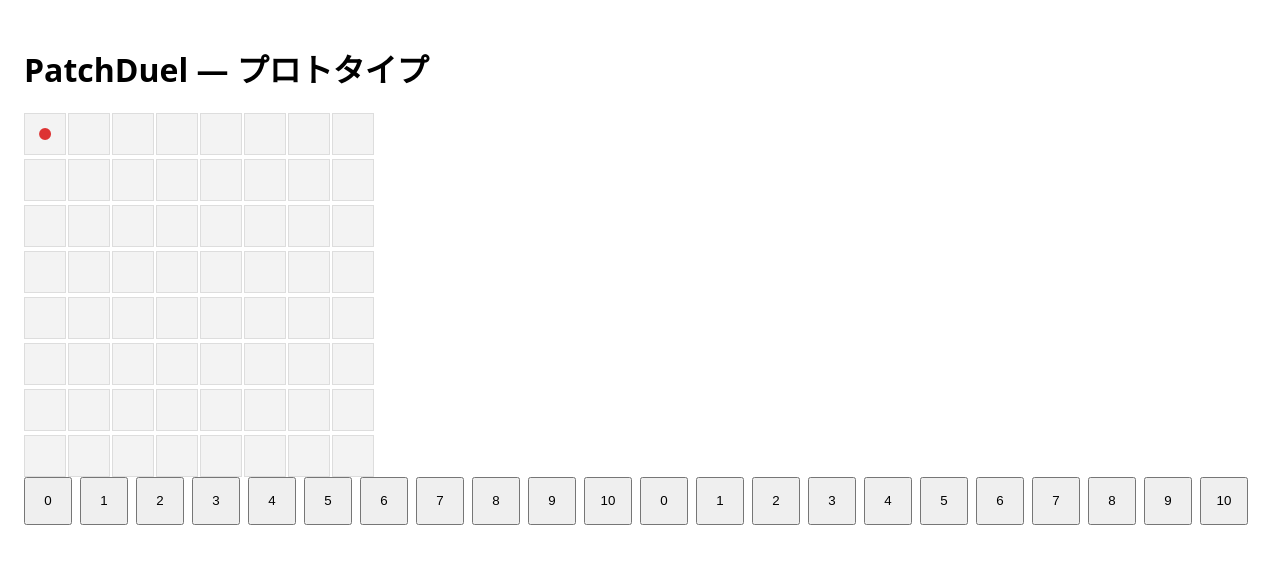
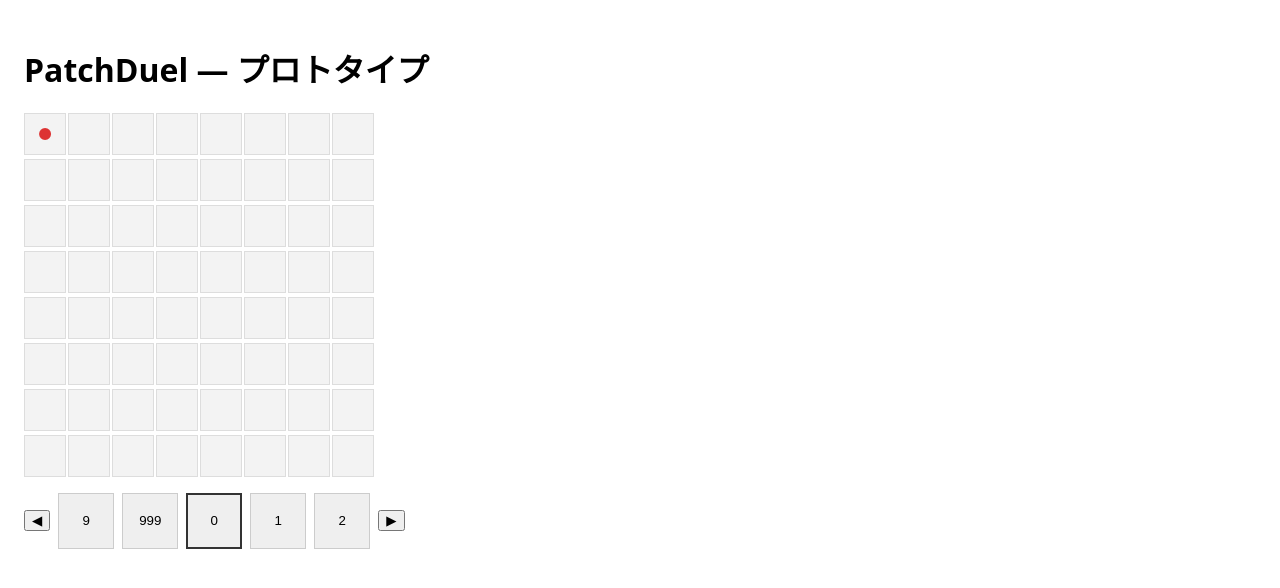
Before and after one commit to kenc713/patchduel, a React (Vite) app: page / in a window 1280 px wide. Shown: the top 588 px of the page. Built offline with nearby package versions, Linux system fonts and the light colour scheme.

Commit message:
feat: タイル選択UIを更新し、左右ボタン付きのモノに更新

```diff
--- a/src/components/TileSelector.tsx
+++ b/src/components/TileSelector.tsx
@@ -14,54 +14,90 @@ export default function TileSelector({
   tileSteps = {},
   onSelect,
 }: Props) {
+  // 状態管理
   const [error, setError] = useState<string | null>(null);
+  const [currentIndex, setCurrentIndex] = useState<number>(0);
 
-  // タイルクリック時の処理
-  const handleClick = (id: string, available: boolean) => {
+  const total = tileIds.length;
+
+  /**
+   * 無限スクロールのためのインデックス処理関数
+   * @param i
+   * @returns
+   */
+  const clampIndex = (i: number) => {
+    if (total === 0) return 0;
+    // wrap around for infinite behavior
+    return ((i % total) + total) % total;
+  };
+
+  // 左ボタン押下ハンドラ
+  const handlePrev = () => {
+    setError(null);
+    setCurrentIndex((i) => clampIndex(i - 1));
+  };
+
+  // 右ボタン押下ハンドラ
+  const handleNext = () => {
+    setError(null);
+    setCurrentIndex((i) => clampIndex(i + 1));
+  };
+
+  // window size (visible tiles)
+  const WINDOW = 5;
+  const half = Math.floor(WINDOW / 2);
+
+  const visibleIndices = Array.from({ length: WINDOW }).map((_, i) =>
+    clampIndex(currentIndex - half + i)
+  );
+
+  return (
+    <div style={{ marginTop: 16 }}>
+      <div style={{ display: "flex", alignItems: "center", gap: 8 }}>
+        <button aria-label="prev" onClick={handlePrev}>
+          ◀
+        </button>
+
+        <div style={{ display: "inline-flex", gap: 8 }}>
+          {visibleIndices.map((idx) => {
+            const id = tileIds[idx];
+            const available = availableTileIds.includes(id);
+            const steps = tileSteps[id] ?? 0;
+            const isCurrent = idx === currentIndex;
+            return (
+              <button
+                key={`tile-${id}-${idx}`}
+                onClick={() => {
                   setError(null);
                   if (!available) {
                     setError("このタイルは選択できません");
                     return;
                   }
+                  setCurrentIndex(idx);
                   onSelect(id);
-  };
-
-  // 横スクロール（無限風）にするためにリストを2回描画
-  const renderTiles = (repeatIndex: number) =>
-    tileIds.map((id, idx) => {
-      const available = availableTileIds.includes(id);
-      const steps = tileSteps[id] ?? 0;
-      return (
-        <button
-          key={`${id}-${repeatIndex}-${idx}`}
-          onClick={() => handleClick(id, available)}
+                }}
                 aria-disabled={!available}
                 aria-label={`tile-${id}`}
                 style={{
-            minWidth: 48,
-            minHeight: 48,
-            marginRight: 8,
+                  minWidth: 56,
+                  minHeight: 56,
                   display: "inline-flex",
                   alignItems: "center",
                   justifyContent: "center",
+                  border: isCurrent ? "2px solid #333" : "1px solid #ccc",
                 }}
               >
                 {String(steps)}
               </button>
             );
-    });
+          })}
+        </div>
 
-  return (
-    <div>
-      <div
-        data-testid="tile-scroller"
-        style={{ overflowX: "auto", whiteSpace: "nowrap" }}
-      >
-        <div role="list" style={{ display: "inline-flex" }}>
-          {renderTiles(0)}
-          {renderTiles(1)}
+        <button aria-label="next" onClick={handleNext}>
+          ▶
+        </button>
       </div>
-      </div>
+
       {error && <div role="alert">{error}</div>}
     </div>
   );
```
Also changed, not shown: .kiro/specs/time-marker-move-2/tasks.md, 1 other file (tests, documents, lock files or other folders). Lines whose indentation alone changed are shown as unchanged.
